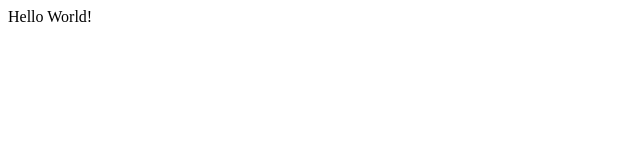
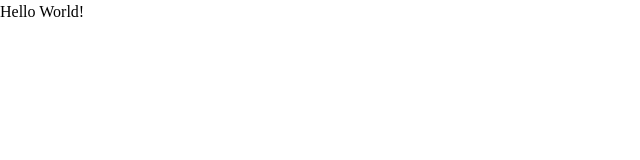
Before and after one commit to Jarmos-san/jarmos.dev, a Next.js app: page / in a window 1280 px wide. Shown: the top 160 px of the page, without its empty margins (0-640 px from the left). Built offline with nearby package versions, Linux system fonts and the light colour scheme.

Commit message:
:bento: Reset the default browser-provided styling issues

```diff
--- a/pages/_app.tsx
+++ b/pages/_app.tsx
@@ -1,4 +1,6 @@
 import { AppProps } from "next/app";
+
+import "../styles/reset.css";
 
 function RootApp({ Component, pageProps }: AppProps) {
   return <Component {...pageProps} />;
--- /dev/null
+++ b/styles/reset.css
@@ -0,0 +1,60 @@
+/* For reference, check out this section of the article. */
+/* https://www.joshwcomeau.com/css/custom-css-reset/#the-css-reset */
+
+/* Use a more intuitive box-sizing model. */
+*,
+*::before,
+*::after {
+  box-sizing: border-box;
+}
+
+/* Remove default margins */
+* {
+  margin: 0;
+}
+
+/* Allow percetage based heights in the application */
+html,
+body {
+  height: 100%;
+}
+
+/* Add accessible line-height & improved text rendering */
+body {
+  line-height: 1.5;
+  -webkit-font-smoothing: antialised;
+}
+
+/* Improved media details */
+img,
+picture,
+video,
+canvas,
+svg {
+  display: block;
+  max-width: 100%;
+}
+
+/* Remove built-in form typography styles */
+input,
+button,
+textarea,
+select {
+  font: inherit;
+}
+
+/* Avoid text overflows */
+p,
+h1,
+h2,
+h3,
+h4,
+h5,
+h6 {
+  overflow-wrap: break-word;
+}
+
+#root,
+#__next {
+  isolation: isolate;
+}
```
